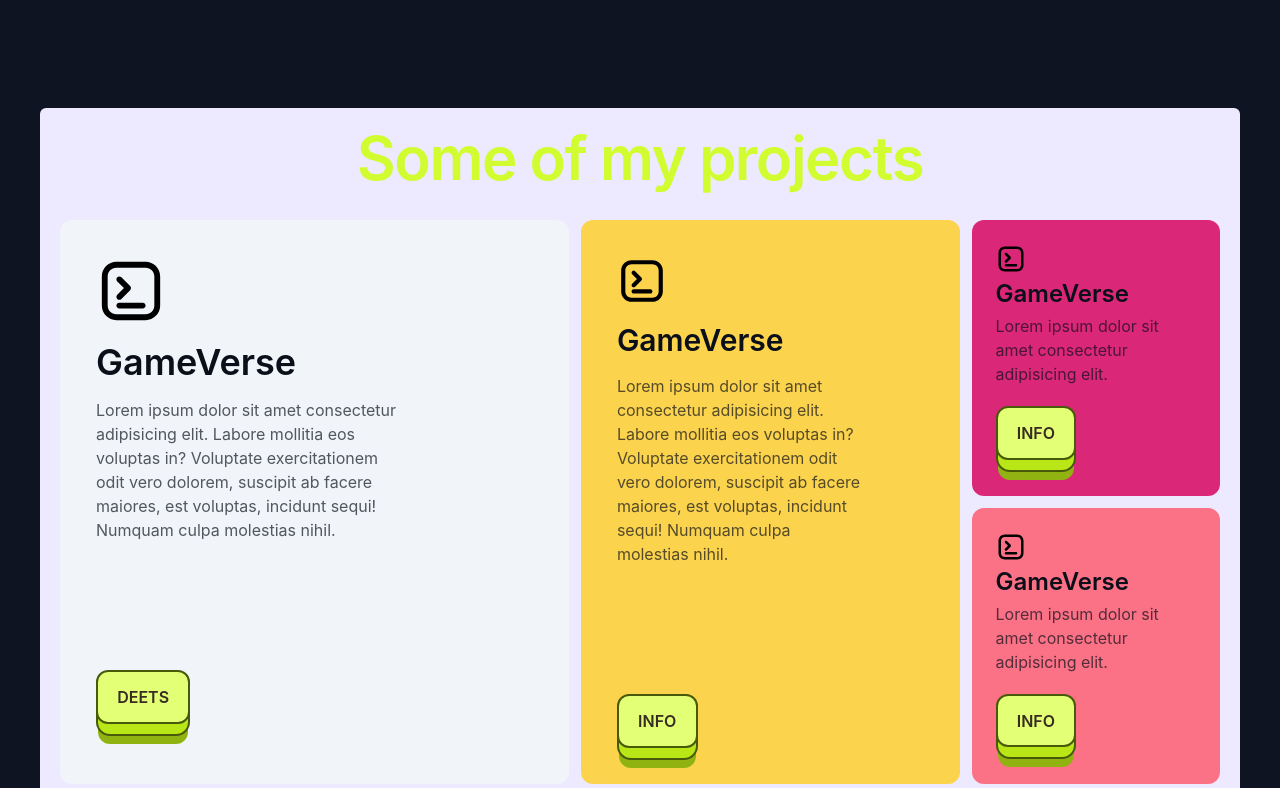
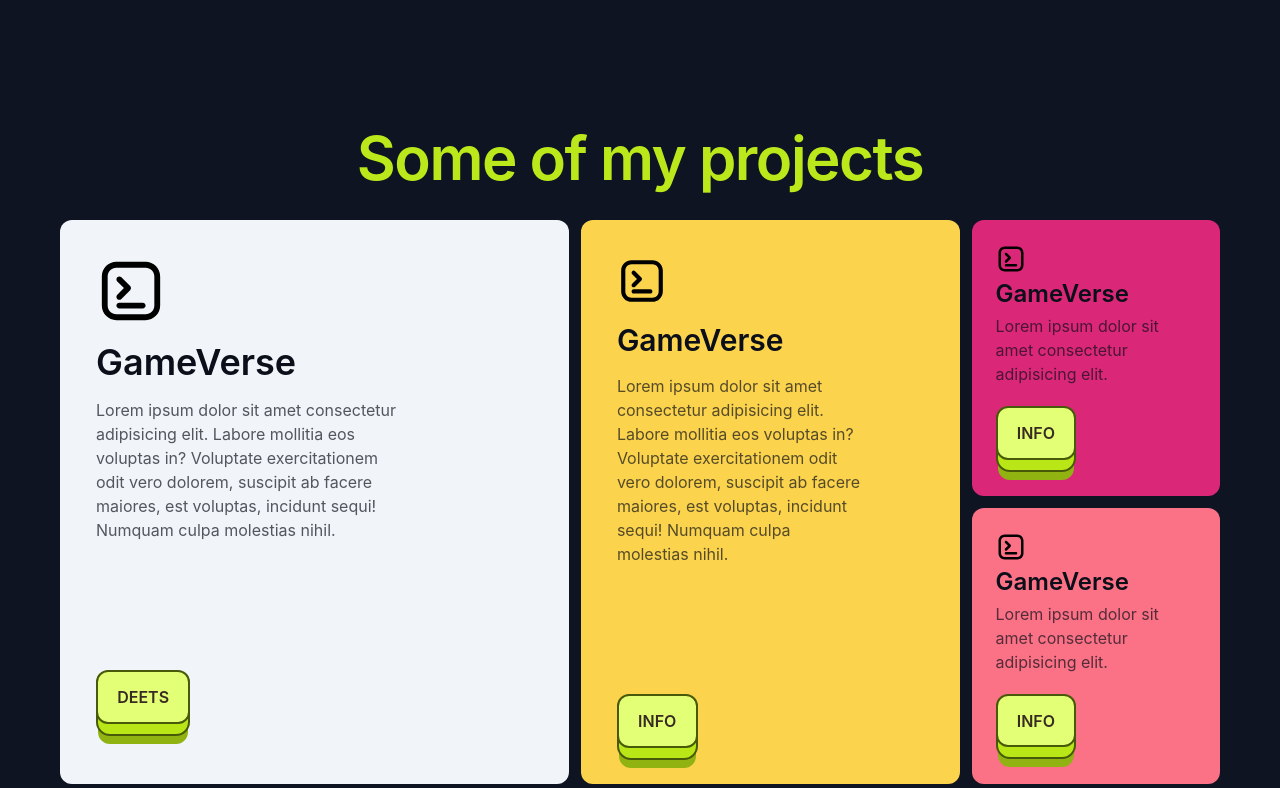
Before and after one commit to moizghumann/my-blog, a Next.js app: page / in a window 1280 px wide. Shown: the part 772-1560 px from the top of the page. Built offline with nearby package versions, Linux system fonts and the light colour scheme.

Commit message:
added z index to nav

```diff
--- a/components/NavBar.tsx
+++ b/components/NavBar.tsx
@@ -5,7 +5,7 @@ import logo from '../public/images/moiz.jpg'
 
 const NavBar = () => {
     return (
-        <nav className='fixed w-full h-20 px-[6rem]'>
+        <nav className='fixed w-full h-20 px-[6rem] z-10'>
             <div className='flex flex-row justify-between items-center h-20 w-full px-6 ring-2 ring-[#E6E1C5] rounded-3xl mt-7 overflow-x-hidden'>
                 <div>
                     <Image
--- a/components/Section.tsx
+++ b/components/Section.tsx
@@ -6,7 +6,7 @@ interface SectionProps {
 
 const Section = ({ children }: SectionProps) => {
     return (
-        <section className='mb-20 mx-10 bg-violet-100 rounded-md p-5'>
+        <section className='mb-20 mx-10  rounded-md p-5'>
             {children}
         </section>
     )
```
